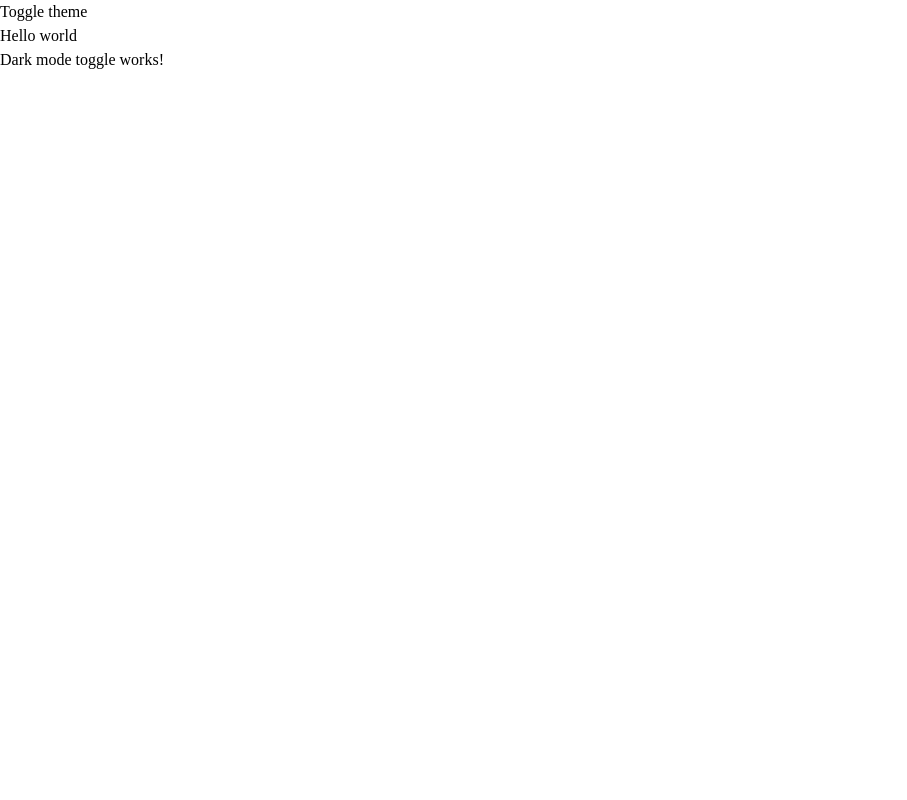
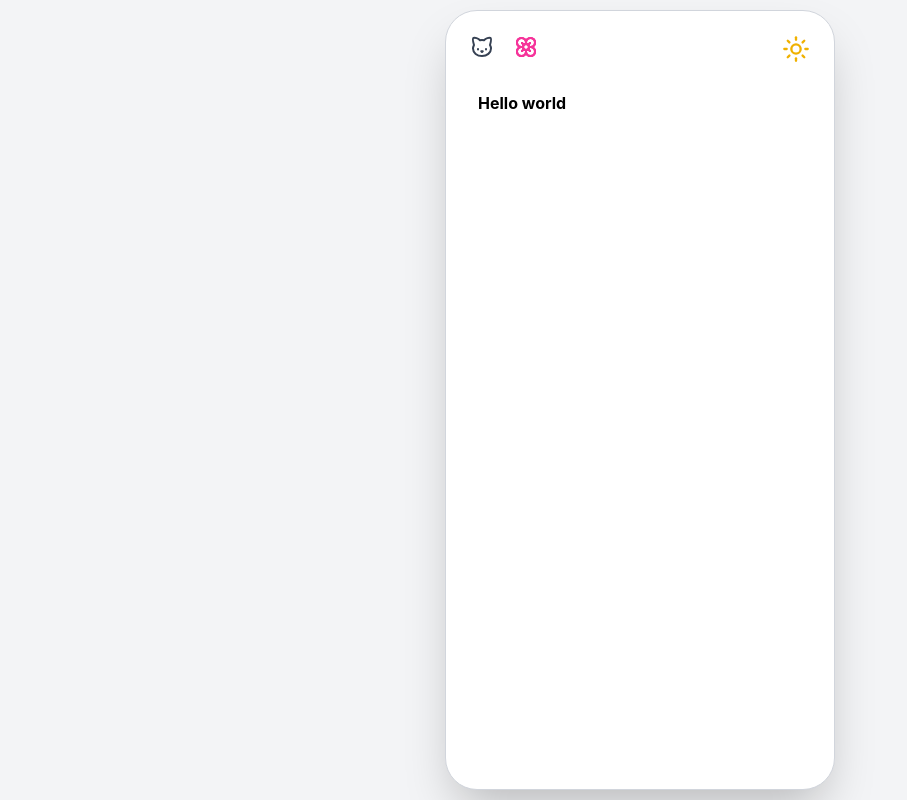
Before and after one commit to SnizhanaK/Study-Timer, a Vue app: page / in a window 1280 px wide. Shown: the whole page, without its empty margins (0-907 px from the left). Built offline with nearby package versions, Linux system fonts and the light colour scheme.

Commit message:
tailwind/lucide

```diff
--- a/package.json
+++ b/package.json
@@ -9,6 +9,8 @@
     "preview": "vite preview"
   },
   "dependencies": {
+    "@tailwindcss/vite": "^4.1.16",
+    "lucide-vue-next": "^0.548.0",
     "vue": "^3.5.22"
   },
   "devDependencies": {
--- a/src/App.vue
+++ b/src/App.vue
@@ -1,38 +1,92 @@
 <script setup>
-import { onMounted } from "vue";
+import { ref, onMounted } from "vue";
+import { Cat, Flower, Sun, Moon } from "lucide-vue-next";
+
+const isDark = ref(false);
+
 
 function applyTheme() {
-  if (
+  isDark.value =
       localStorage.theme === "dark" ||
-      (!("theme" in localStorage) && window.matchMedia("(prefers-color-scheme: dark)").matches)
-  ) {
-    document.documentElement.classList.add("dark");
-  } else {
-    document.documentElement.classList.remove("dark");
-  }
+      (!("theme" in localStorage) && window.matchMedia("(prefers-color-scheme: dark)").matches);
+  document.documentElement.classList.toggle("dark", isDark.value);
 }
 
 function toggleTheme() {
-  const isDark = document.documentElement.classList.toggle("dark");
-  localStorage.theme = isDark ? "dark" : "light";
+  isDark.value = !isDark.value;
+  document.documentElement.classList.toggle("dark", isDark.value);
+  localStorage.theme = isDark.value ? "dark" : "light";
+}
+
+function cat() {
+  console.log("Cat time 🐱");
+}
+
+function caramel() {
+  console.log("Flower time 🌸");
 }
 
 onMounted(() => applyTheme());
 </script>
 
 <template>
-  <div class="bg-white dark:bg-gray-900 text-black dark:text-white min-h-screen p-8">
-    <button
-        @click="toggleTheme"
-        class="fixed top-4 right-4 bg-gray-200 dark:bg-gray-700 text-sm px-3 py-2 rounded"
+  <div class="flex items-center justify-center min-h-screen bg-gray-100">
+    <div
+        class="relative w-[390px] h-[780px] bg-white dark:bg-gray-900 text-black dark:text-white rounded-[2rem] shadow-2xl border border-gray-300 overflow-hidden transition-colors"
     >
-      Toggle theme
-    </button>
+      <div class="h-full p-8 relative">
 
-    <h1 class="text-2xl font-bold">Hello world</h1>
-    <p class="text-emerald-900 dark:text-emerald-300 mt-4">Dark mode toggle works!</p>
+        <button
+            @click="toggleTheme"
+            class="absolute top-3 right-3 p-3 rounded-xl  hover:scale-110 active:scale-95 transition cursor-pointer"
+            aria-label="Toggle theme"
+        >
+          <Sun v-if="!isDark" class="w-7 h-7 text-yellow-500" />
+          <Moon v-else class="w-7 h-7 text-gray-100" />
+        </button>
+
+        <button
+            @click="cat"
+            class="absolute top-4 left-4 p-2 rounded-xl  hover:scale-110 active:scale-95 transition cursor-pointer"
+            aria-label="cat time"
+        >
+          <Cat class="w-6 h-6 text-gray-700 dark:text-gray-100" />
+        </button>
+
+        <button
+            @click="caramel"
+            class="absolute top-4 left-15 p-2 rounded-xl  hover:scale-110 active:scale-95 transition cursor-pointer"
+            aria-label="caramel time"
+        >
+          <Flower class="w-6 h-6 text-pink-500 dark:text-pink-300" />
+        </button>
+
+        <div>
+          <div>
+            <button
+                @click="pastDay"
+                class="absolute top-4 left-15 p-2 rounded-xl  hover:scale-110 active:scale-95 transition cursor-pointer"
+                aria-label="caramel time"
+            >
+              <Flower class="w-6 h-6 text-pink-500 dark:text-pink-300" />
+            </button>
+          </div>
+          <h1 class="mt-12 text-1xl font-bold">Hello world</h1>
+          <div>
+            <button
+                @click="pastDay"
+                class="absolute top-4 left-15 p-2 rounded-xl  hover:scale-110 active:scale-95 transition cursor-pointer"
+                aria-label="caramel time"
+            >
+              <Flower class="w-6 h-6 text-pink-500 dark:text-pink-300" />
+            </button>
+          </div>
+        </div>
+      </div>
+    </div>
   </div>
 </template>
 
 <style scoped>
+
 </style>
```
Also changed, not shown: 1 other file (tests, documents, lock files or other folders).
